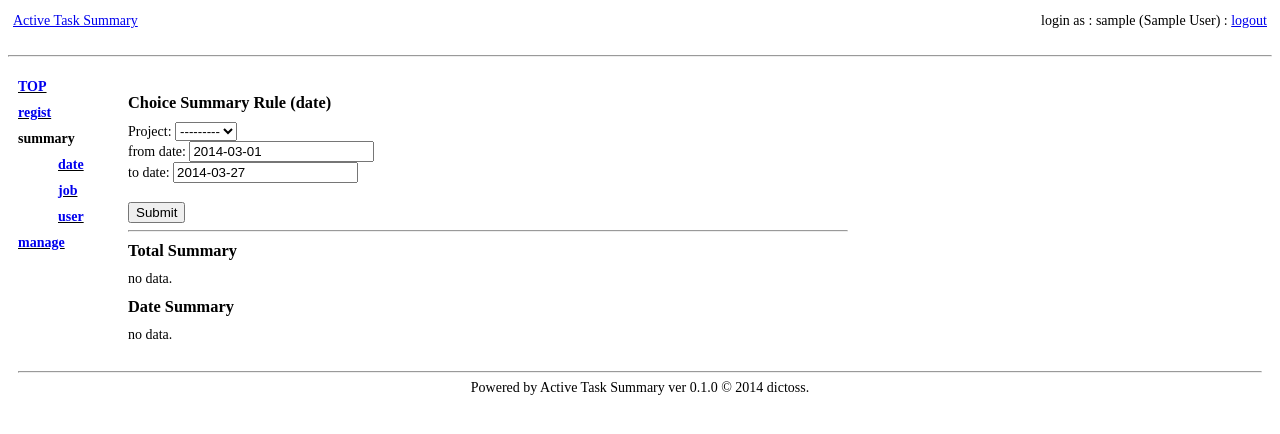
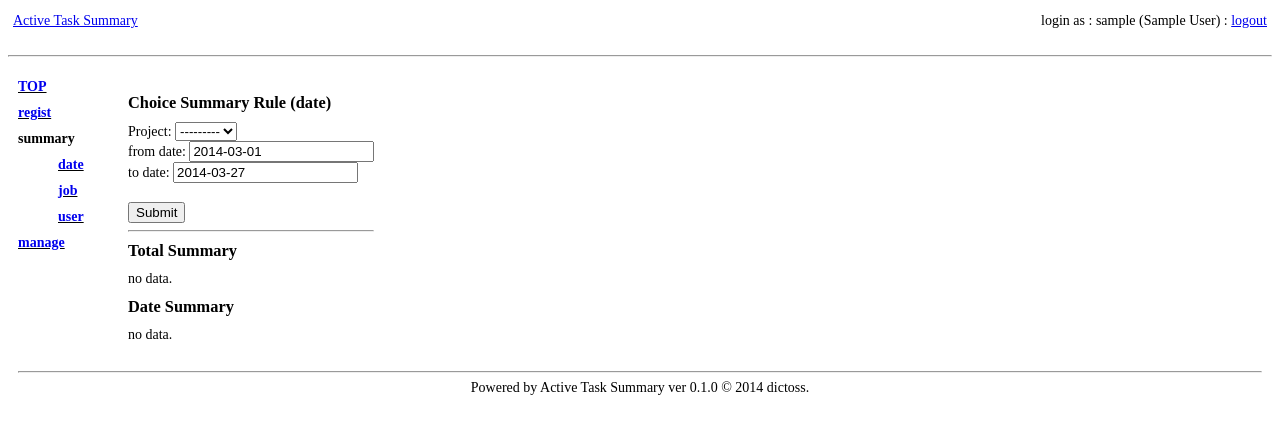
Before and after one commit to dictoss/active-task-summary, a Django app: page /ats/summary/date/ in a window 1280 px wide. Shown: the top 434 px of the page. Run offline with Django 3.2, Linux system fonts and the light colour scheme; the visitor is signed in with stand-in values (Sample User, id 1); data that the repository does not hold is empty; parts of the project's set-up code (start-up, migrations or seed data) failed here and were passed over.

```diff
--- a/ats/static/css/atsstyle.css
+++ b/ats/static/css/atsstyle.css
@@ -227,7 +227,6 @@ div.boxsubnavi
 div.boxmain
 {
 	float : left;
-	width : 720px;
 	background-color: #ffffff;
 	margin: 10px 0px 0px 10px;
 	padding: 10px 10px 10px 10px;
```
